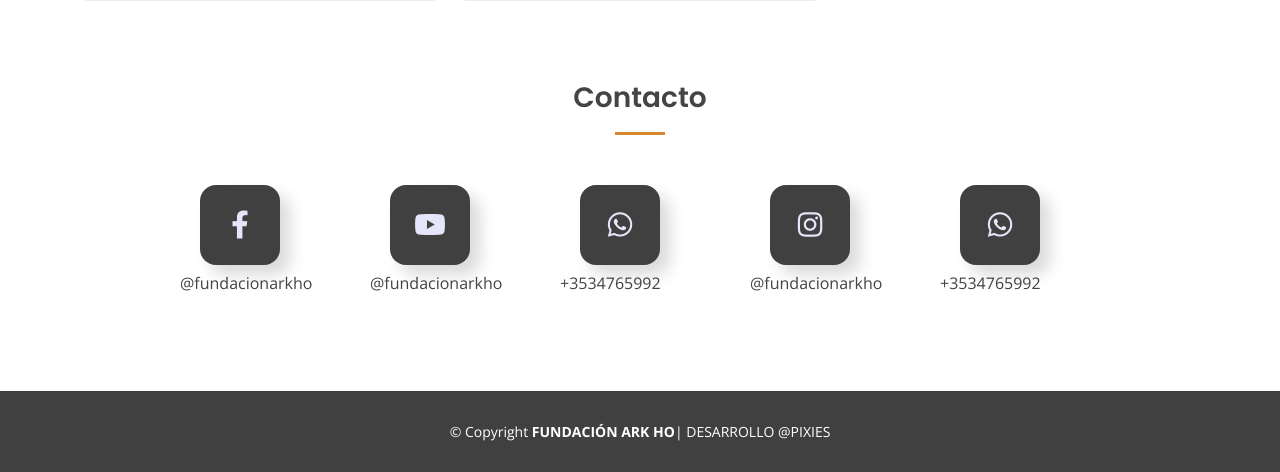
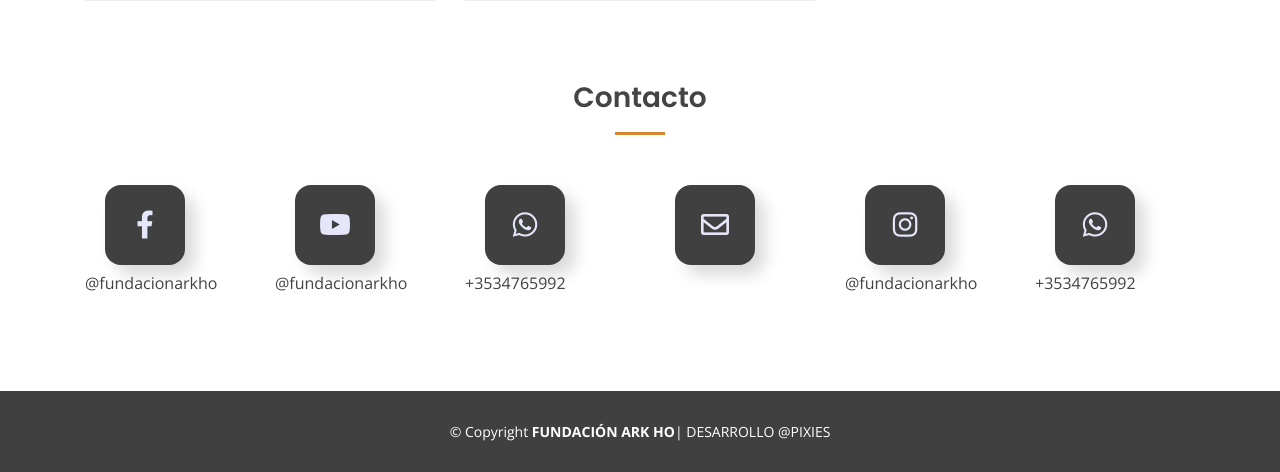
Before and after one commit to nico91d/TrabajoF, a PHP site: page /indexDos.php in a window 1280 px wide. Shown: the part 2522-2994 px from the top of the page. Run offline with PHP 8.4, Linux system fonts and the light colour scheme; some libraries are stand-ins or nearby versions.

Commit message:
Update indexDos.php

```diff
--- a/indexDos.php
+++ b/indexDos.php
@@ -257,6 +257,10 @@
           </div>
 
           <div class="col-2">
+            <a href=""><i class="far fa-envelope" target="_blank"></i></a>
+          </div>
+
+          <div class="col-2">
             <a href="https://www.instagram.com/fundacionarkho/" target="_blank"><i class="fab fa-instagram"></i></a>
             <p>@fundacionarkho</p>
           </div>
```
